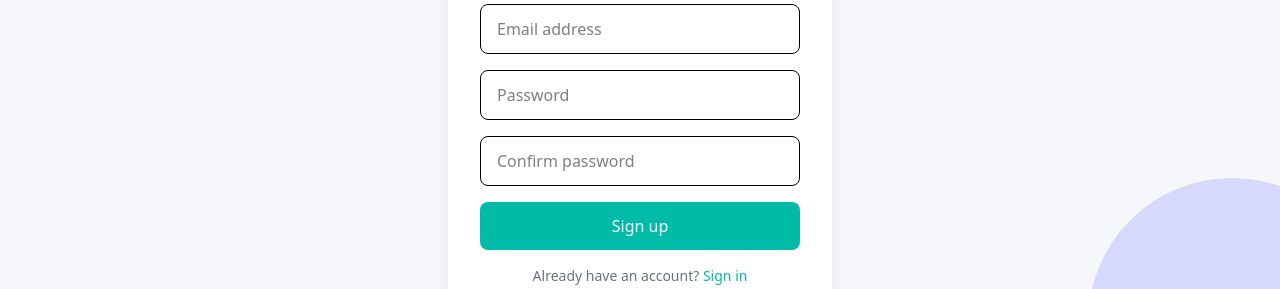
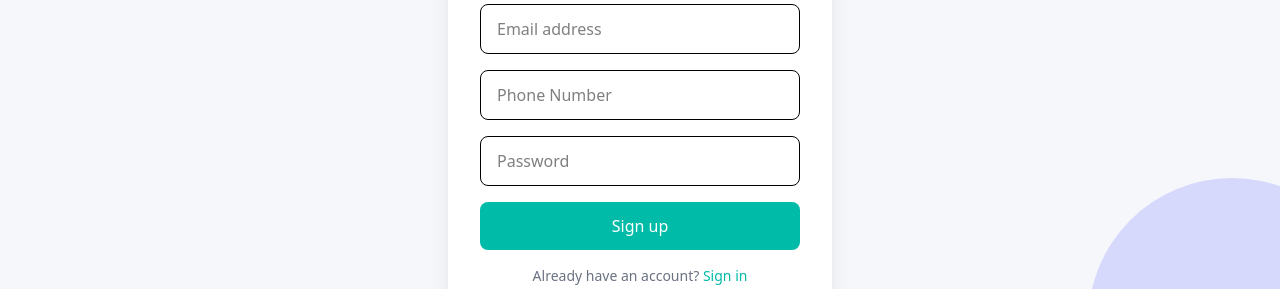
Before and after one commit to pwanjari23/group_chat_app, a React (Vite) app in the folder frontend/: page /signup in a window 1280 px wide. Shown: the part 334-623 px from the top of the page. Built offline with nearby package versions, Linux system fonts and the light colour scheme.

Commit message:
Signup/Login Frontend

```diff
--- a/frontend/src/pages/Login.jsx
+++ b/frontend/src/pages/Login.jsx
@@ -16,6 +16,7 @@ function Login() {
 
       <div className="space-y-4">
         <input className="w-full input" placeholder="Email address" />
+        <input type="tel" className="w-full input" placeholder="Phone Number" />
         <input
           type="password"
           className="w-full input"
--- a/frontend/src/pages/Signup.jsx
+++ b/frontend/src/pages/Signup.jsx
@@ -17,14 +17,14 @@ function Signup() {
         <input className="w-full input" placeholder="Name" />
         <input className="w-full input" placeholder="Email address" />
         <input
-          type="password"
+          type="tel"
           className="w-full input"
-          placeholder="Password"
+          placeholder="Phone Number"
         />
         <input
           type="password"
           className="w-full input"
-          placeholder="Confirm password"
+          placeholder="Password"
         />
 
         <button className="w-full bg-teal-500 text-white py-3 rounded-lg font-medium">
--- a/frontend/src/pages/Welcome.jsx
+++ b/frontend/src/pages/Welcome.jsx
@@ -15,7 +15,6 @@ function Welcome() {
         <p className="text-gray-500">A simple chat platform for everyday use</p>
 
         <div className="h-40 bg-gray-100 rounded-lg flex items-center justify-center">
-          {/* Replace with illustration */}
           <span className="text-gray-400">Illustration</span>
         </div>
 
```
